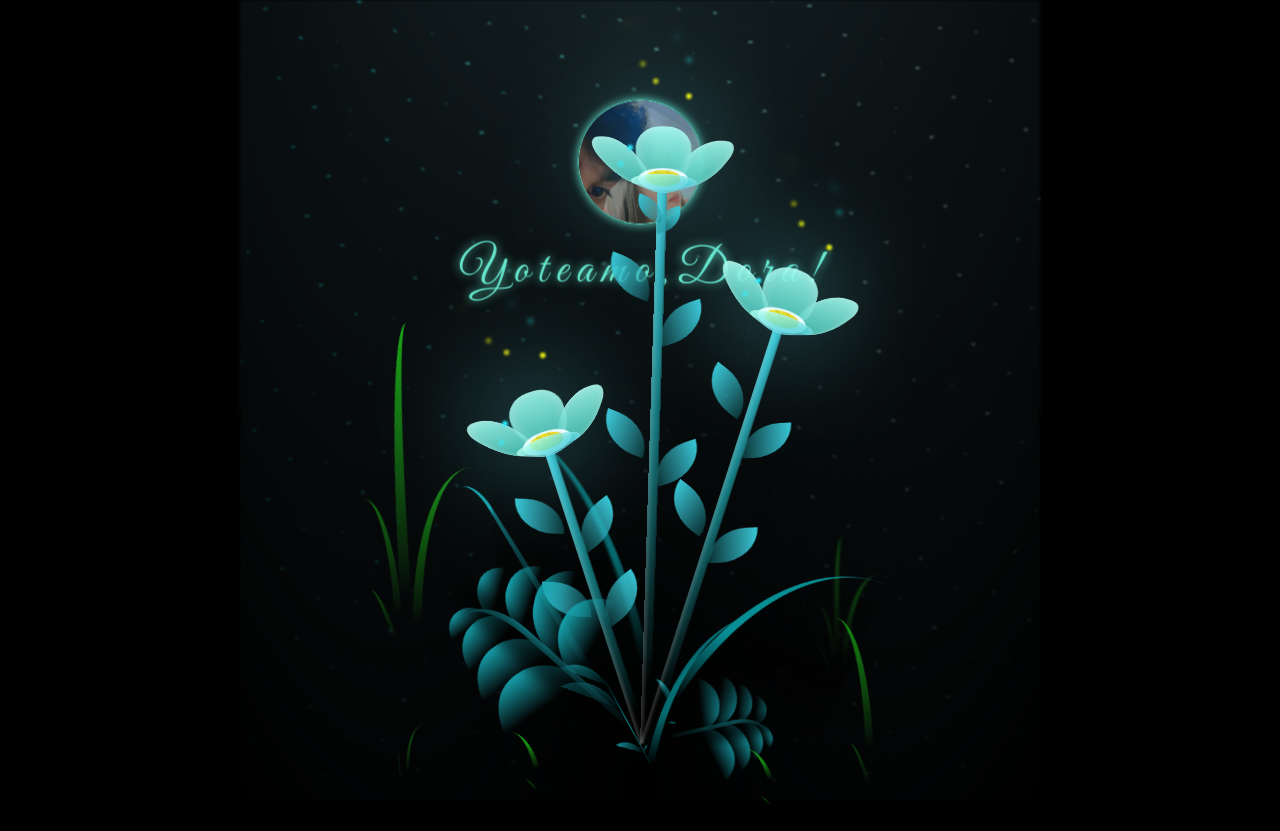
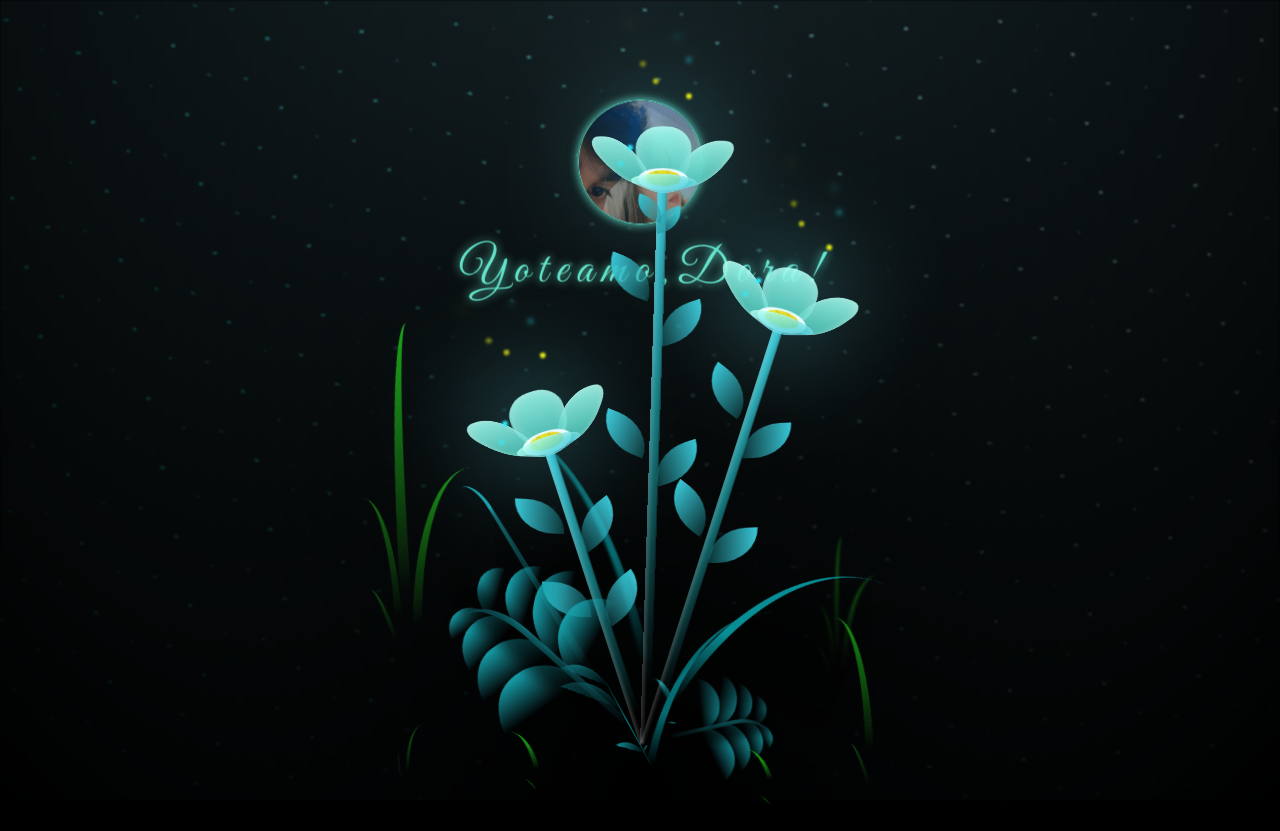
Before and after one commit to kevnnjs/flower, a plain HTML site: page index.html in a window 1280 px wide. Drawn offline with Linux system fonts and the light colour scheme.

Commit message:
Update index.css

```diff
--- a/index.css
+++ b/index.css
@@ -27,8 +27,12 @@ body {
     left: 50%;
     top: 0;
     transform: translateX(-50%);
-  width: 100vh;
+    width: 100vw;
     height: 100vh;
+    background-size: cover;
+    background-position: center;
+    background-attachment: fixed;
+    overflow: hidden;
     filter: blur(0.1vmin);
     background-image: radial-gradient(ellipse at top, transparent 0%, var(--dark-color)), radial-gradient(ellipse at bottom, var(--dark-color), rgba(145, 233, 255, 0.2)), repeating-linear-gradient(220deg, black 0px, black 19px, transparent 19px, transparent 22px), repeating-linear-gradient(189deg, black 0px, black 19px, transparent 19px, transparent 22px), repeating-linear-gradient(148deg, black 0px, black 19px, transparent 19px, transparent 22px), linear-gradient(90deg, #00fffa, #f0f0f0);
   }
```
Lines whose indentation alone changed are shown as unchanged.
